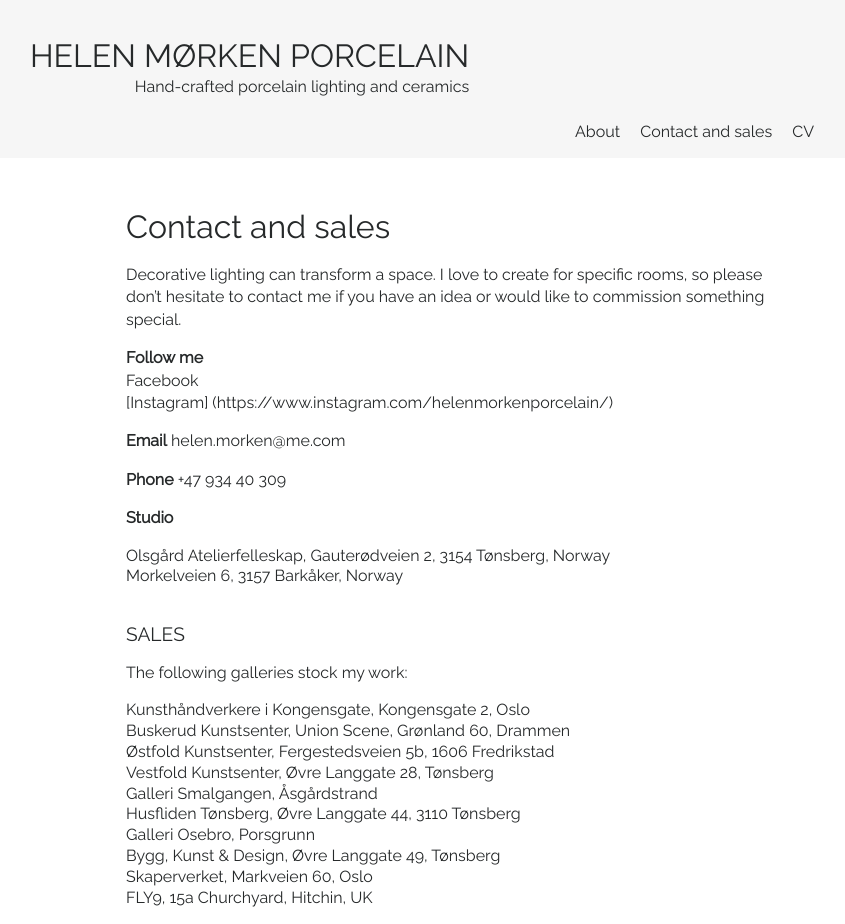
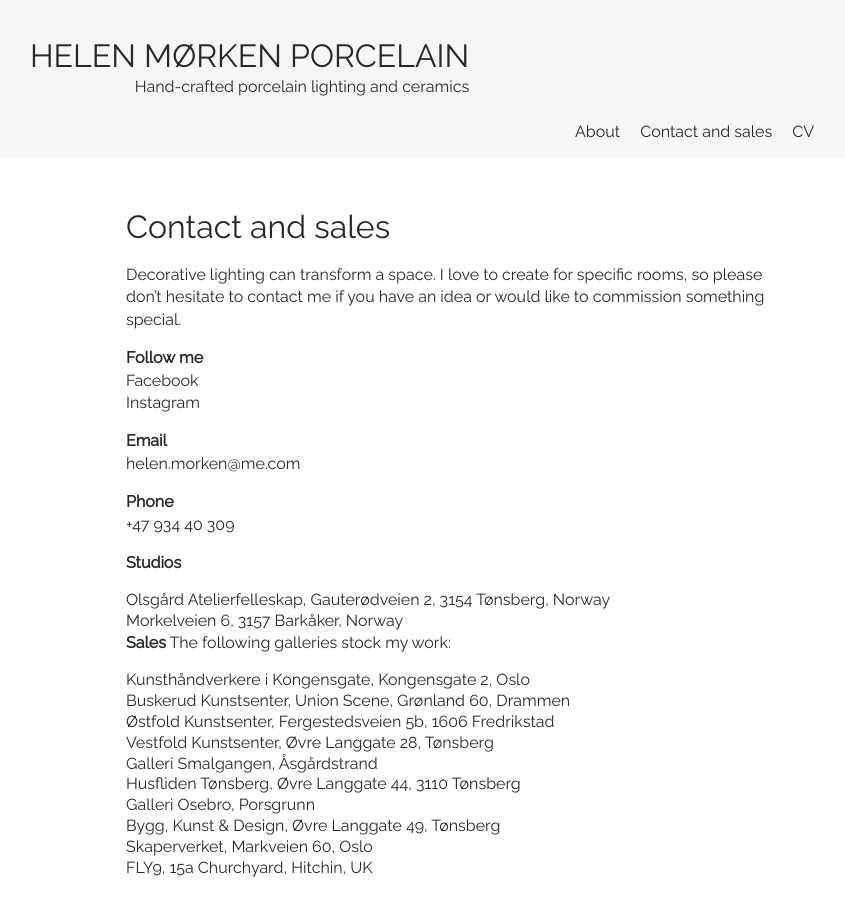
Before and after one commit to rebekkjm/helenmorkenno, a Jekyll site: the page built from contact-and-sales.md, in a window 1280 px wide. Shown: the whole page, without its empty margins (194-1039 px from the left). Built offline with Jekyll 4.4.1, drawn with Linux system fonts in a browser that asks for light colours; after the commit the page ends 900 px from its top, so only the background shows below that.

Commit message:
Update contact-and-sales.md

```diff
--- a/contact-and-sales.md
+++ b/contact-and-sales.md
@@ -8,25 +8,27 @@ Decorative lighting can transform a space. I love to create for specific rooms,
 
 **Follow me**
 [Facebook](http://www.facebook.com/HelenMorkenCeramics)
-[Instagram] (https://www.instagram.com/helenmorkenporcelain/)
+[Instagram](https://www.instagram.com/helenmorkenporcelain/)
 
-**Email** [helen.morken@me.com](mailto:helen.morken@me.com)
+**Email**
+[helen.morken@me.com](mailto:helen.morken@me.com)
 
-**Phone** [+47 934 40 309](tel:+4793440309)
+**Phone**
+[+47 934 40 309](tel:+4793440309)
 
-**Studio**
-- Olsgård Atelierfelleskap, Gauterødveien 2, 3154 Tønsberg, Norway
-- Morkelveien 6, 3157 Barkåker, Norway
+**Studios**
+* Olsgård Atelierfelleskap, Gauterødveien 2, 3154 Tønsberg, Norway
+* Morkelveien 6, 3157 Barkåker, Norway
 
-### Sales
+**Sales**
 The following galleries stock my work:
-- Kunsthåndverkere i Kongensgate, Kongensgate 2, Oslo
-- Buskerud Kunstsenter, Union Scene, Grønland 60, Drammen
-- Østfold Kunstsenter, Fergestedsveien 5b, 1606 Fredrikstad
-- Vestfold Kunstsenter, Øvre Langgate 28, Tønsberg
-- Galleri Smalgangen, Åsgårdstrand
-- Husfliden Tønsberg, Øvre Langgate 44, 3110 Tønsberg
-- Galleri Osebro, Porsgrunn
-- Bygg, Kunst & Design, Øvre Langgate 49, Tønsberg
-- Skaperverket, Markveien 60, Oslo
-- FLY9, 15a Churchyard, Hitchin, UK
+* Kunsthåndverkere i Kongensgate, Kongensgate 2, Oslo
+* Buskerud Kunstsenter, Union Scene, Grønland 60, Drammen
+* Østfold Kunstsenter, Fergestedsveien 5b, 1606 Fredrikstad
+* Vestfold Kunstsenter, Øvre Langgate 28, Tønsberg
+* Galleri Smalgangen, Åsgårdstrand
+* Husfliden Tønsberg, Øvre Langgate 44, 3110 Tønsberg
+* Galleri Osebro, Porsgrunn
+* Bygg, Kunst & Design, Øvre Langgate 49, Tønsberg
+* Skaperverket, Markveien 60, Oslo
+* FLY9, 15a Churchyard, Hitchin, UK
```
